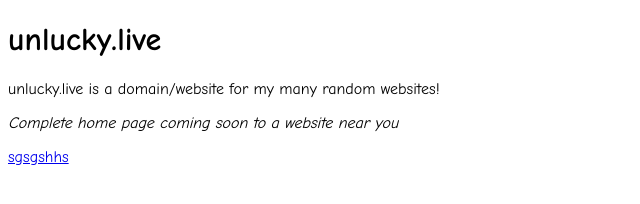
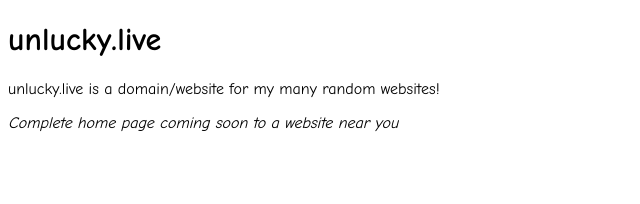
Before and after one commit to minidogg/unlucky.live, a plain HTML site: page index.html in a window 1280 px wide. Shown: the full height of the page, 0-640 px from the left. Drawn offline with Linux system fonts and the light colour scheme.

Commit message:
Update index.html

```diff
--- a/index.html
+++ b/index.html
@@ -16,6 +16,6 @@
     <p>unlucky.live is a domain/website for my many random websites!</p>
     <p><i>Complete home page coming soon to a website near you</i></p>
 
-<a href="http://u.unlucky.live/qt8yy0a9x">sgsgshhs</a>
+
 </body>
 </html>
```
